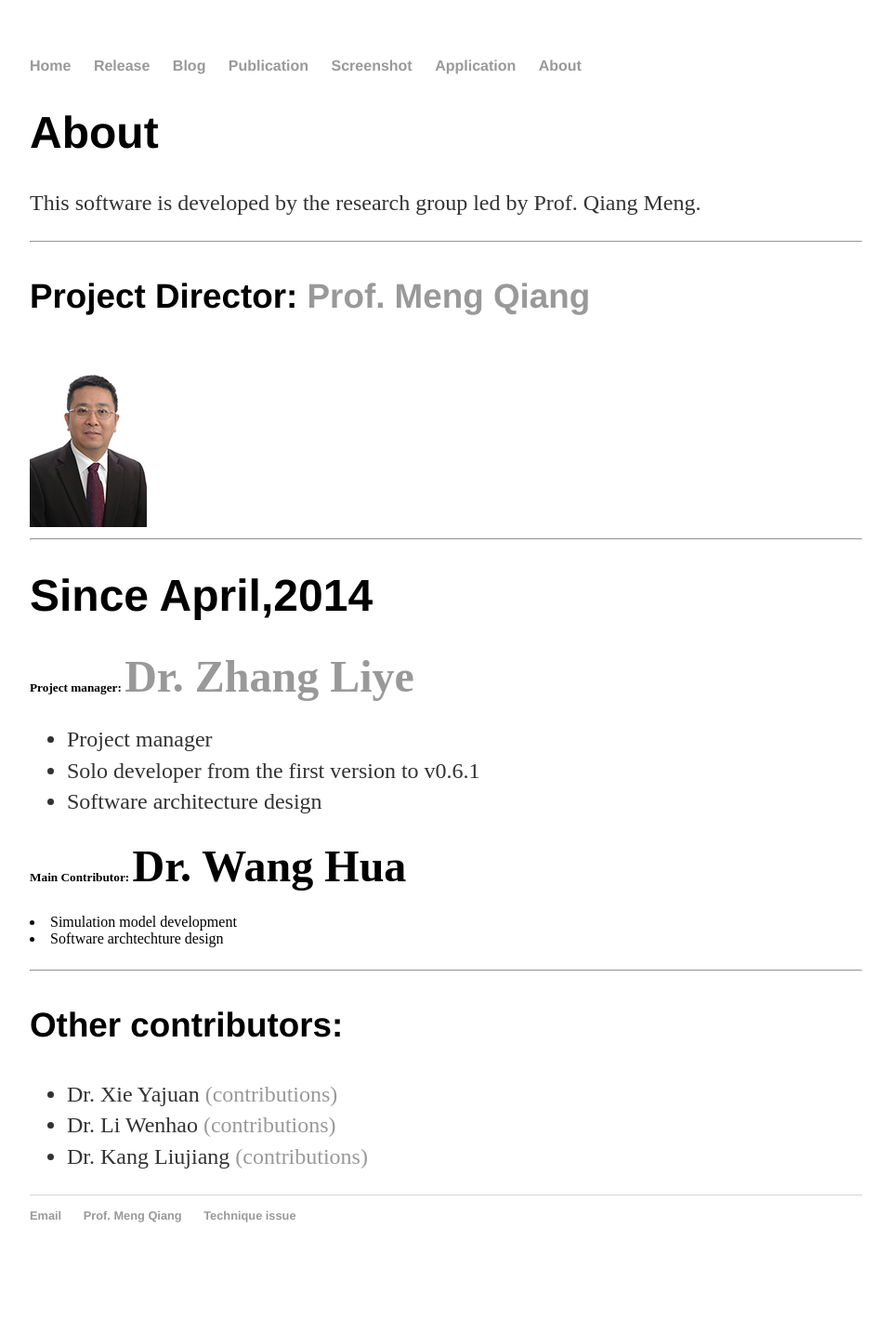
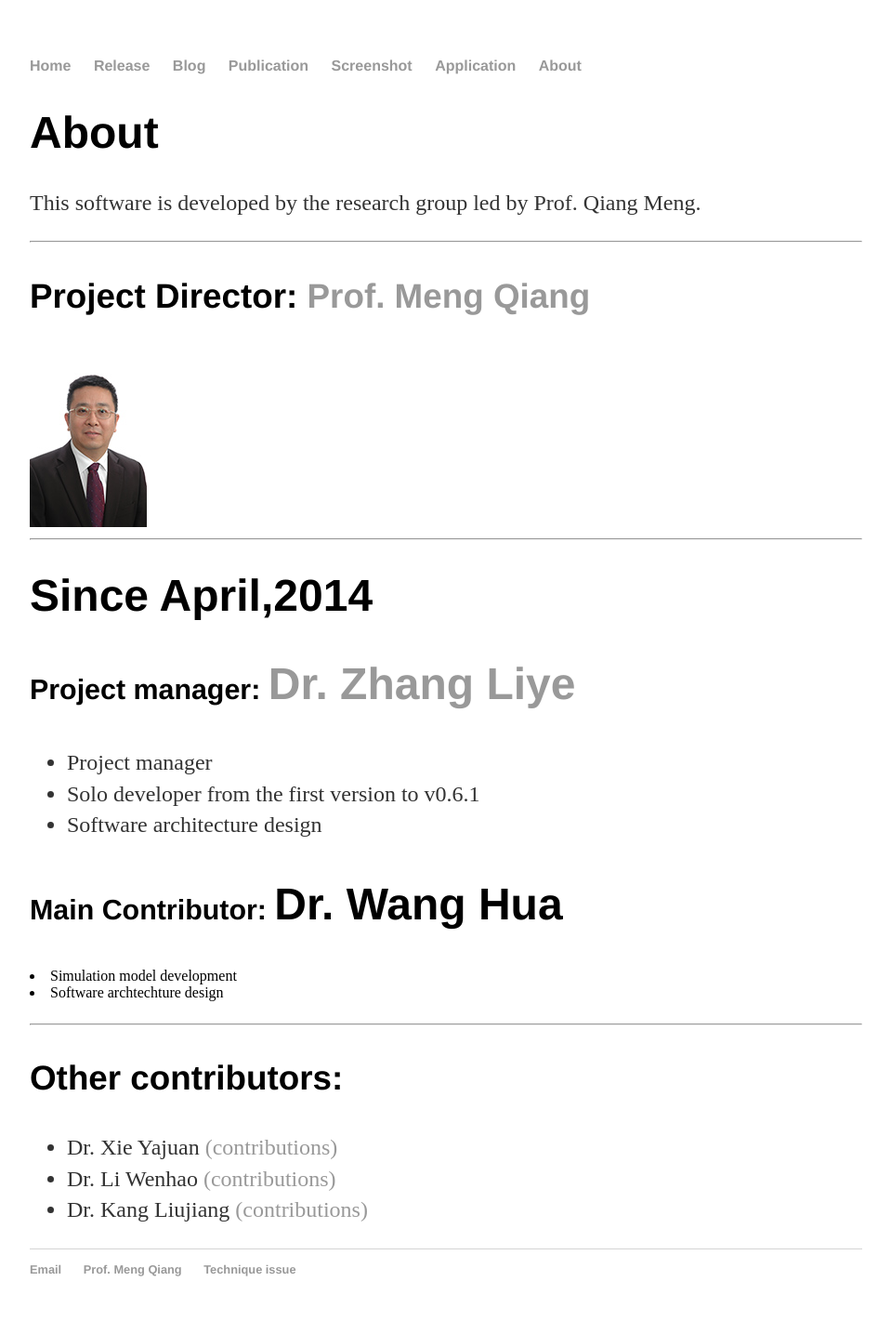
Before and after one commit to stss-maritime/stss-maritime.github.io, a Jekyll site: the page built from about/index.html, in a window 1280 px wide. Shown: the whole page at 93% size, without its empty margins (160-1119 px from the left). Built offline with Jekyll 4.4.1, drawn with Linux system fonts in a browser that asks for light colours; before the commit the page ends 1377 px from its top, so only the background shows below that.

```diff
--- a/about/index.html
+++ b/about/index.html
@@ -13,14 +13,14 @@
 
            <hr>
             <h1>Since April,2014</h1>
-            <h5>Project manager: <a href="https://github.com/zhangliye"><font size="7">Dr. Zhang Liye</font></a></h5>
+            <h4>Project manager: <a href="https://github.com/zhangliye"><font size="7">Dr. Zhang Liye</font></a></h4>
             <ul class="contacts">
 				<li>Project manager</li>
                 <li>Solo developer from the first version to v0.6.1</li>
                 <li>Software architecture design</li>
 			</ul>
 
-            <h5>Main Contributor: <font size="7">Dr. Wang Hua</font></h5>
+            <h4>Main Contributor: <font size="7">Dr. Wang Hua</font></h4>
 			<p>
 				<li>Simulation model development</li>
                 <li>Software archtechture design</li>
```
